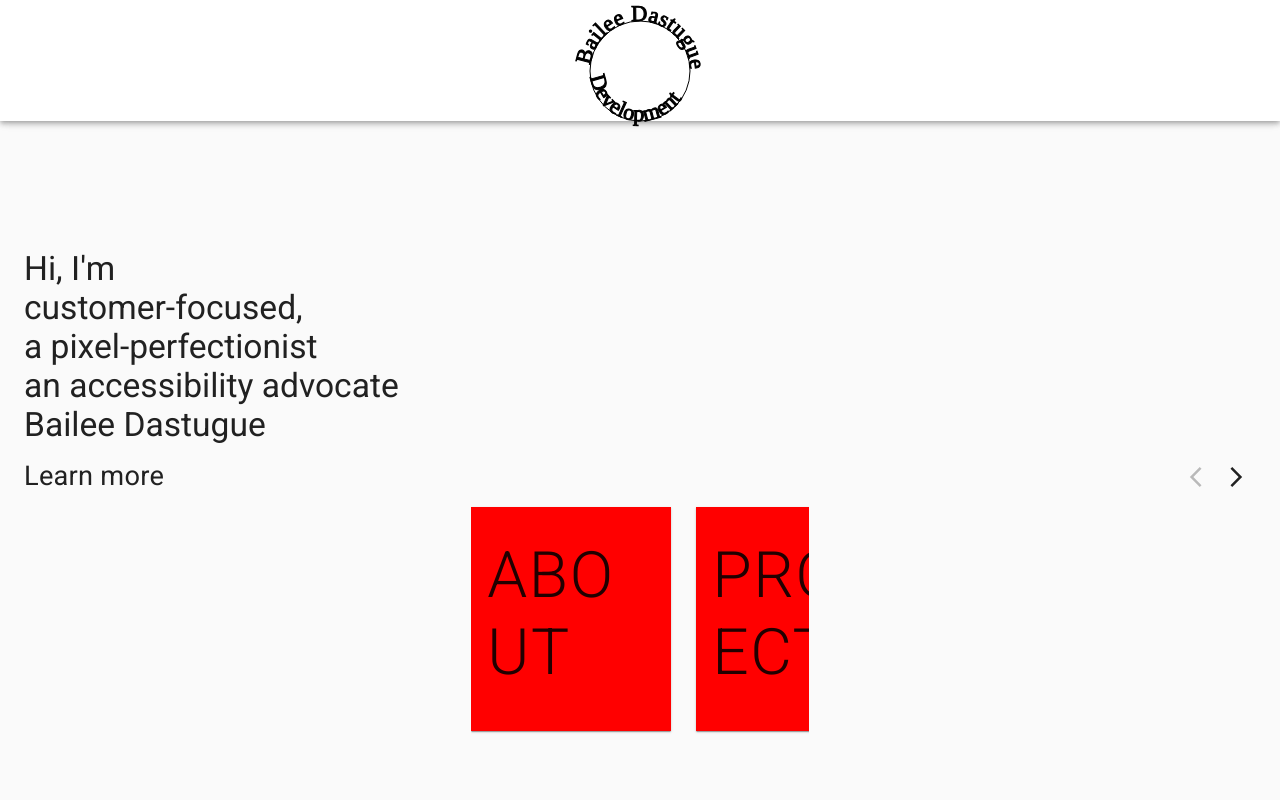
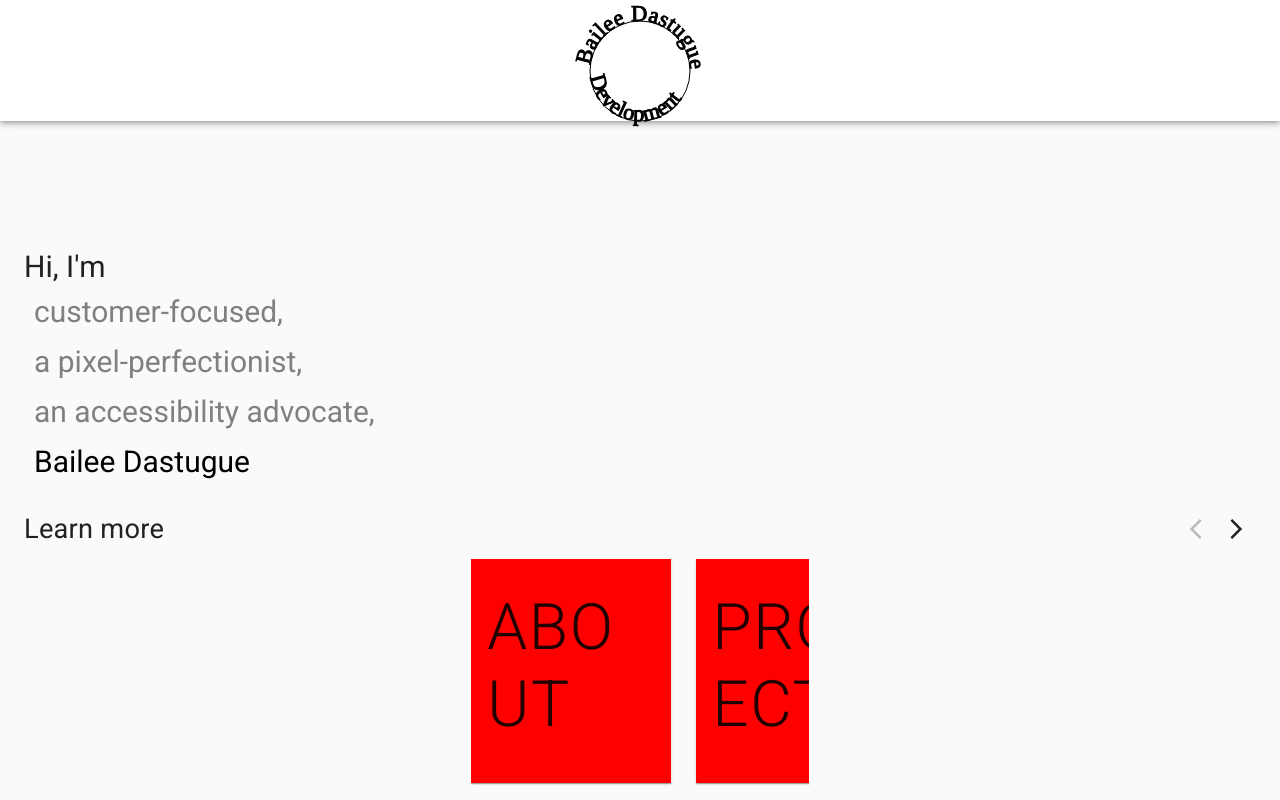
Before and after one commit to baileedastugue/portfolio_v2, a React (Create React App) app in the folder client/: page / in a window 1280 px wide. Shown: the top 800 px of the page. Built offline with nearby package versions, Linux system fonts and the light colour scheme.

Commit message:
welcome section animation and text added on view

```diff
--- a/client/package.json
+++ b/client/package.json
@@ -14,6 +14,7 @@
     "node-sass": "^6.0.1",
     "react": "^17.0.2",
     "react-dom": "^17.0.2",
+    "react-intersection-observer": "^8.32.1",
     "react-redux": "^7.2.4",
     "react-router": "^5.2.1",
     "react-router-dom": "^5.3.0",
--- a/client/src/components/Sections/Welcome/index.js
+++ b/client/src/components/Sections/Welcome/index.js
@@ -1,33 +1,116 @@
-import React from 'react';
+import React, { useState, useCallback, useRef, useEffect } from 'react';
+import { useTransition, animated } from '@react-spring/web';
+import { makeStyles } from '@material-ui/styles';
+import { InView } from 'react-intersection-observer';
 import { Box, Typography } from '@material-ui/core';
-import { makeStyles } from '@material-ui/styles';
 
 const useStyles = makeStyles(() => ({
   root: {
-    fontSize: '2.1rem',
+    fontSize: '30px',
+  },
+  animation: {
+    fontSize: '30px',
+    margin: '10px',
   },
 }));
 
 const Welcome = (props) => {
   const classes = useStyles();
+  const [inView, setInView] = useState(false);
+
+  const [animatedItems, set] = useState([]);
+  const listRef = useRef([]);
+  const transitions = useTransition(animatedItems, {
+    from: {
+      opacity: 0,
+      y: 20,
+      height: 0,
+      innerHeight: 0,
+    },
+    config: { mass: 1, tension: 120, friction: 14 },
+    enter: [
+      {
+        opacity: inView ? 1 : 0,
+        height: 40,
+        innerHeight: 40,
+        y: inView ? 0 : 20,
+        color: '#808080',
+      },
+    ],
+    update: { color: '#808080' },
+  });
+
+  const animateText = useCallback(() => {
+    const animatedList = [
+      'customer-focused,',
+      'a pixel-perfectionist,',
+      'an accessibility advocate,',
+      'Bailee Dastugue',
+    ];
+    const timeout = [1000, 2200, 3400, 4600];
+    listRef.current.forEach(clearTimeout);
+    listRef.current = [];
+    set([]);
+    listRef.current.push(setTimeout(() => set([animatedList[0]]), timeout[0]));
+    listRef.current.push(
+      setTimeout(() => set([animatedList[0], animatedList[1]]), timeout[1])
+    );
+    listRef.current.push(
+      setTimeout(
+        () => set([animatedList[0], animatedList[1], animatedList[2]]),
+        timeout[2]
+      )
+    );
+    listRef.current.push(
+      setTimeout(
+        () =>
+          set([
+            animatedList[0],
+            animatedList[1],
+            animatedList[2],
+            animatedList[3],
+          ]),
+        timeout[3]
+      )
+    );
+  }, []);
+
+  useEffect(() => {
+    animateText();
+  }, [animateText]);
 
   return (
-    <Box id={props.id}>
+    <InView onChange={setInView}>
+      {({ ref, inView }) => (
+        <Box ref={ref} id={props.id} style={{ height: '260px' }}>
           <Typography
             variant='h3'
-        component='p'
+            component='div'
             className={classes.root}
             gutterBottom
           >
             Hi, I'm
-        <br />
-        customer-focused, <br />a pixel-perfectionist
-        <br />
-        an accessibility advocate
-        <br />
-        Bailee Dastugue
           </Typography>
+          {transitions(({ ...rest }, animatedItem, key) => (
+            <animated.div
+              // style={rest}
+              style={rest}
+            >
+              <Typography
+                variant='h3'
+                component='p'
+                className={classes.animation}
+                key={key.key}
+                style={{ color: key.key === 'Bailee Dastugue' && 'black' }}
+              >
+                {console.log(key)}
+                {animatedItem}
+              </Typography>
+            </animated.div>
+          ))}
         </Box>
+      )}
+    </InView>
   );
 };
 
```
Also changed, not shown: client/src/components/Animations/Trail/index.js (added, +28 -0 lines), 1 other file (tests, documents, lock files or other folders). Lines whose indentation alone changed are shown as unchanged.
